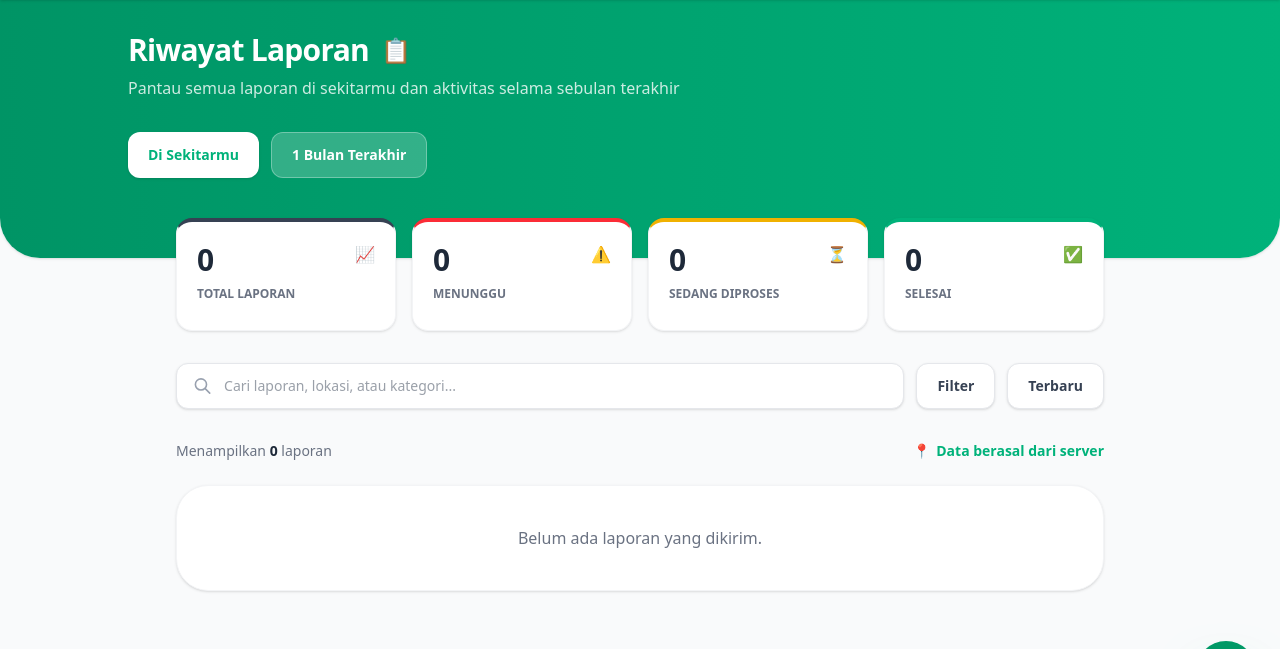
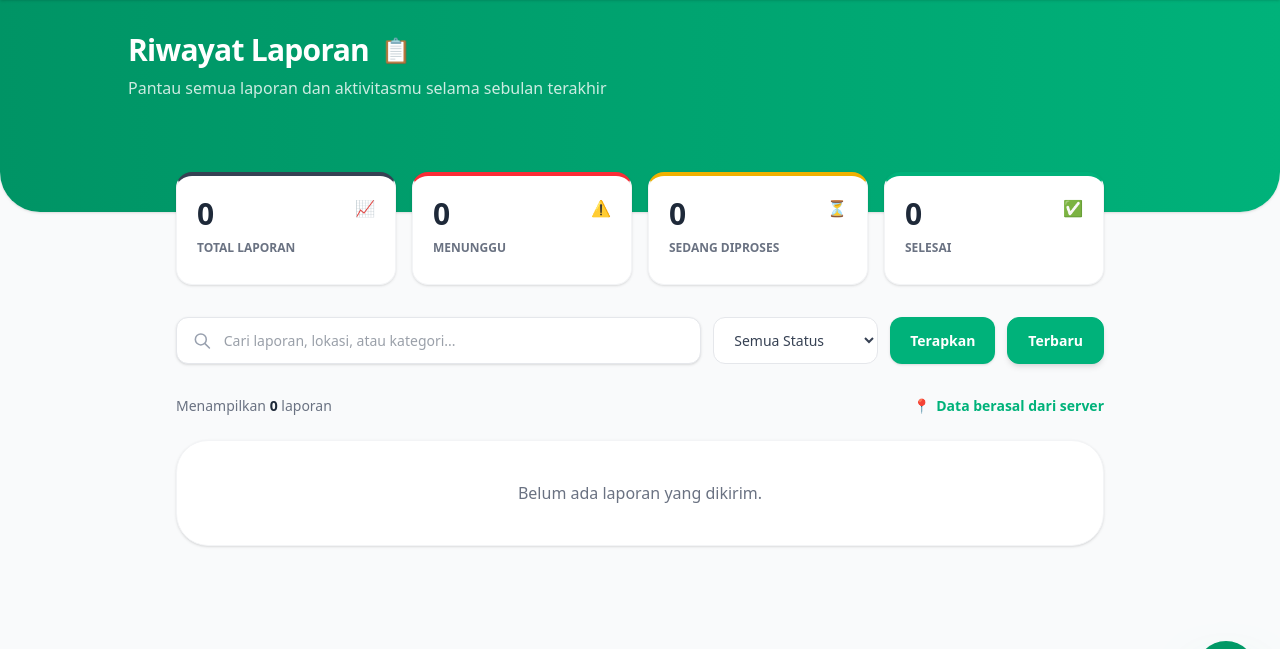
Before and after one commit to Maulana79/Lapor-Yuk-Solve-Grid-, a Django app: page /riwayat/ in a window 1280 px wide. Shown: the part 65-714 px from the top of the page. Run offline with Django 5.2, Linux system fonts and the light colour scheme; the visitor is signed in with stand-in values (Sample User, id 1); data comes from the database, SQL or seed files in the repository; data that the repository does not hold is empty.

Commit message:
Add files via upload

```diff
--- a/laporan/templates/riwayat/riwayat.html
+++ b/laporan/templates/riwayat/riwayat.html
@@ -18,15 +18,7 @@
                 <h1 class="text-3xl font-extrabold text-white tracking-tight">Riwayat Laporan</h1>
                 <span class="text-2xl">📋</span>
             </div>
-            <p class="text-white/80 font-medium mb-8">Pantau semua laporan di sekitarmu dan aktivitas selama sebulan terakhir</p>
-            <div class="flex flex-wrap gap-3">
-                <button class="bg-white text-[#00B27A] px-5 py-3 rounded-xl font-bold flex items-center gap-2 shadow-sm">
-                    <span class="text-sm">Di Sekitarmu</span>
-                </button>
-                <button class="bg-white/20 hover:bg-white/30 text-white border border-white/30 px-5 py-3 rounded-xl font-bold flex items-center gap-2 transition-colors">
-                    <span class="text-sm">1 Bulan Terakhir</span>
-                </button>
-            </div>
+            <p class="text-white/80 font-medium mb-8">Pantau semua laporan dan aktivitasmu selama sebulan terakhir</p>
         </div>
     </div>
 
@@ -62,17 +54,25 @@
             </div>
         </div>
 
-        <div class="flex flex-col md:flex-row gap-3 mb-8">
-            <div class="flex-1 bg-white border border-gray-200 rounded-xl px-4 py-3 flex items-center shadow-sm">
+        <div class="flex flex-col gap-3 mb-8">
+            <form method="get" class="grid gap-3 md:grid-cols-[1fr_auto_auto]">
+                <div class="flex items-center bg-white border border-gray-200 rounded-xl px-4 py-3 shadow-sm">
                     <svg class="w-5 h-5 text-gray-400 mr-3" fill="none" stroke="currentColor" viewBox="0 0 24 24">
                         <path stroke-linecap="round" stroke-linejoin="round" stroke-width="2" d="M21 21l-6-6m2-5a7 7 0 11-14 0 7 7 0 0114 0z"/>
                     </svg>
-                <input type="text" placeholder="Cari laporan, lokasi, atau kategori..." class="w-full bg-transparent border-none outline-none text-gray-700 text-sm" />
+                    <input name="q" type="text" value="{{ query }}" placeholder="Cari laporan, lokasi, atau kategori..." class="w-full bg-transparent border-none outline-none text-gray-700 text-sm" />
                 </div>
+                <select name="status" class="w-full bg-white border border-gray-200 rounded-xl px-4 py-3 text-sm text-gray-700 focus:outline-none focus:ring-2 focus:ring-[#00B27A]/20">
+                    <option value=""{% if not status_filter %} selected{% endif %}>Semua Status</option>
+                    <option value="pending"{% if status_filter == 'pending' %} selected{% endif %}>Menunggu</option>
+                    <option value="diproses"{% if status_filter == 'diproses' %} selected{% endif %}>Sedang Diproses</option>
+                    <option value="selesai"{% if status_filter == 'selesai' %} selected{% endif %}>Selesai</option>
+                </select>
                 <div class="flex gap-3">
-                <button class="bg-white border border-gray-200 text-gray-700 px-5 py-3 rounded-xl font-bold text-sm hover:bg-gray-50 shadow-sm transition-colors">Filter</button>
-                <button class="bg-white border border-gray-200 text-gray-700 px-5 py-3 rounded-xl font-bold text-sm hover:bg-gray-50 shadow-sm transition-colors">Terbaru</button>
+                    <button type="submit" class="bg-[#00B27A] text-white px-5 py-3 rounded-xl font-bold text-sm hover:bg-[#009968] shadow-sm transition-colors">Terapkan</button>
+                    <button type="submit" name="sort" value="latest" class="px-5 py-3 rounded-xl font-bold text-sm transition-colors {% if sort == 'latest' or not sort %}bg-[#00B27A] text-white border border-[#00B27A] hover:bg-[#009968] shadow-md{% else %}bg-gray-100 text-gray-700 border border-gray-200 hover:bg-gray-200 shadow-sm{% endif %}">Terbaru</button>
                 </div>
+            </form>
         </div>
 
         <div class="flex justify-between items-center mb-6">
@@ -119,7 +119,15 @@
                             <path stroke-linecap="round" stroke-linejoin="round" stroke-width="2" d="M17.657 16.657L13.414 20.9a1.998 1.998 0 01-2.828 0l-4.243-4.243a8 8 0 1111.314 0z"/>
                             <path stroke-linecap="round" stroke-linejoin="round" stroke-width="2" d="M15 11a3 3 0 11-6 0 3 3 0 016 0z"/>
                         </svg>
-                        <span class="truncate">{{ laporan.lokasi_detail|default:'Lokasi tidak tersedia' }}</span>
+                        <span class="truncate">
+                            {% if laporan.lokasi_detail %}
+                                {{ laporan.lokasi_detail }}
+                            {% elif laporan.latitude and laporan.longitude %}
+                                {{ laporan.latitude|floatformat:4 }}, {{ laporan.longitude|floatformat:4 }}
+                            {% else %}
+                                Lokasi tidak tersedia
+                            {% endif %}
+                        </span>
                     </div>
                     <div class="mt-auto pt-4 border-t border-gray-100 flex items-center justify-between">
                         <div class="flex items-center gap-5 text-gray-400">
--- a/laporan/views.py
+++ b/laporan/views.py
@@ -78,13 +78,36 @@ def pencarian_view(request):
 
 @login_required(login_url='/login/')
 def riwayat_view(request):
-    laporan_list = Pengaduan.objects.filter(user=request.user).order_by('-created_at')
+    query = request.GET.get('q', '').strip()
+    status_filter = request.GET.get('status', '').strip()
+    sort = request.GET.get('sort', 'latest').strip()
+
+    laporan_list = Pengaduan.objects.filter(user=request.user)
+
+    if query:
+        laporan_list = laporan_list.filter(
+            Q(judul__icontains=query) |
+            Q(deskripsi__icontains=query) |
+            Q(lokasi_detail__icontains=query)
+        )
+
+    if status_filter in ['pending', 'diproses', 'selesai']:
+        laporan_list = laporan_list.filter(status=status_filter)
+
+    if sort == 'oldest':
+        laporan_list = laporan_list.order_by('created_at')
+    else:
+        laporan_list = laporan_list.order_by('-created_at')
+
     return render(request, 'riwayat/riwayat.html', {
         'laporan_list': laporan_list,
         'total_laporan': laporan_list.count(),
         'jumlah_menunggu': laporan_list.filter(status='pending').count(),
         'jumlah_diproses': laporan_list.filter(status='diproses').count(),
         'jumlah_selesai': laporan_list.filter(status='selesai').count(),
+        'query': query,
+        'status_filter': status_filter,
+        'sort': sort,
     })
 
 @csrf_exempt
```
Also changed, not shown: laporan/templates/laporan/lapor.html (+69 -1 lines). Lines whose indentation alone changed are shown as unchanged.
